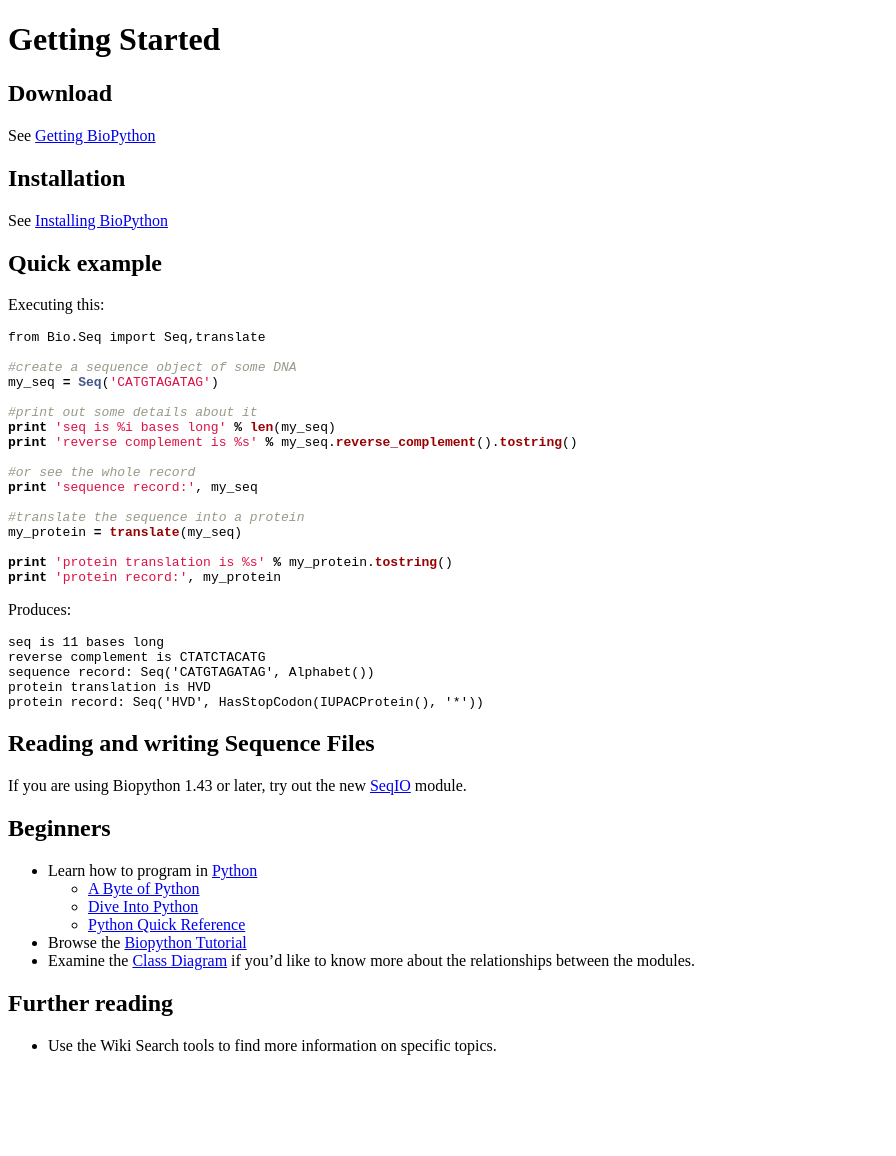
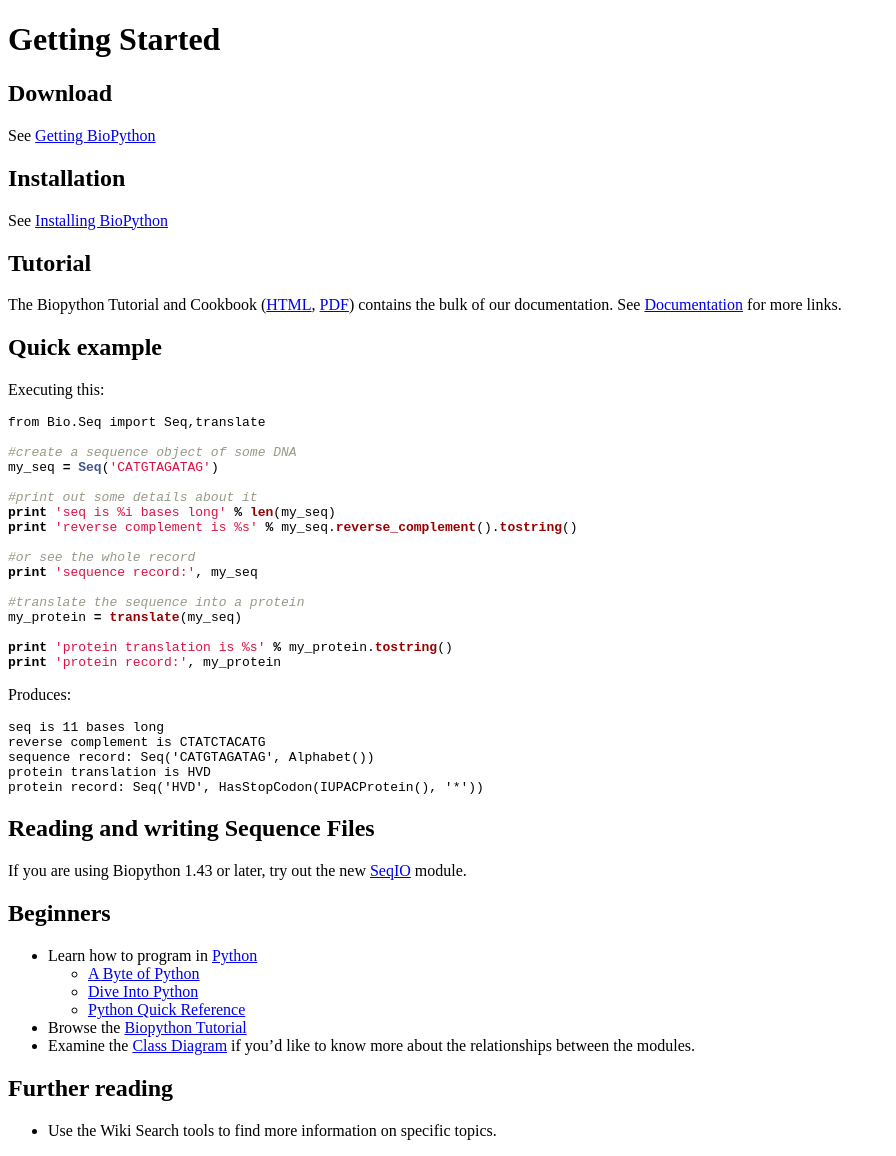
Before and after one commit to biopython/biopython.github.io, a Jekyll site: the page built from wiki/Getting_Started.md, in a window 1280 px wide. Shown: the whole page, without its empty margins (0-896 px from the left). Built offline with Jekyll 4.4.1, drawn with Linux system fonts in a browser that asks for light colours; before the commit the page ends 1071 px from its top, so only the background shows below that.

Commit message:
Made the tutorial more high profile

```diff
--- a/wiki/Getting_Started.md
+++ b/wiki/Getting_Started.md
@@ -14,6 +14,15 @@ Installation
 
 See [Installing
 BioPython](http://biopython.org/DIST/docs/install/Installation.html)
+
+Tutorial
+--------
+
+The Biopython Tutorial and Cookbook
+([HTML](http://biopython.org/DIST/docs/tutorial/Tutorial.html),
+[PDF](http://biopython.org/DIST/docs/tutorial/Tutorial.pdf)) contains
+the bulk of our documentation. See
+[Documentation](Documentation "wikilink") for more links.
 
 Quick example
 -------------
```
Also changed, not shown: 1 other file.
